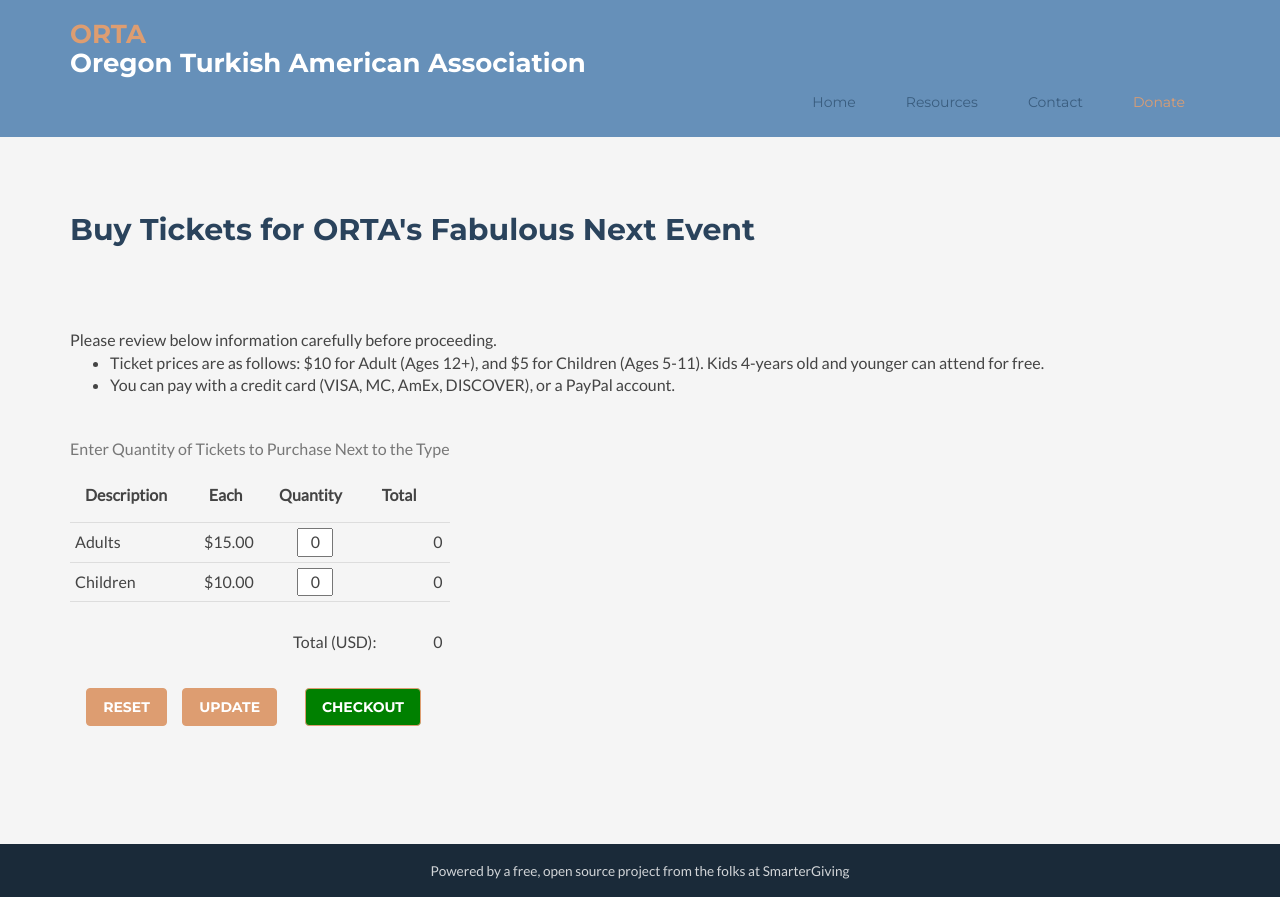
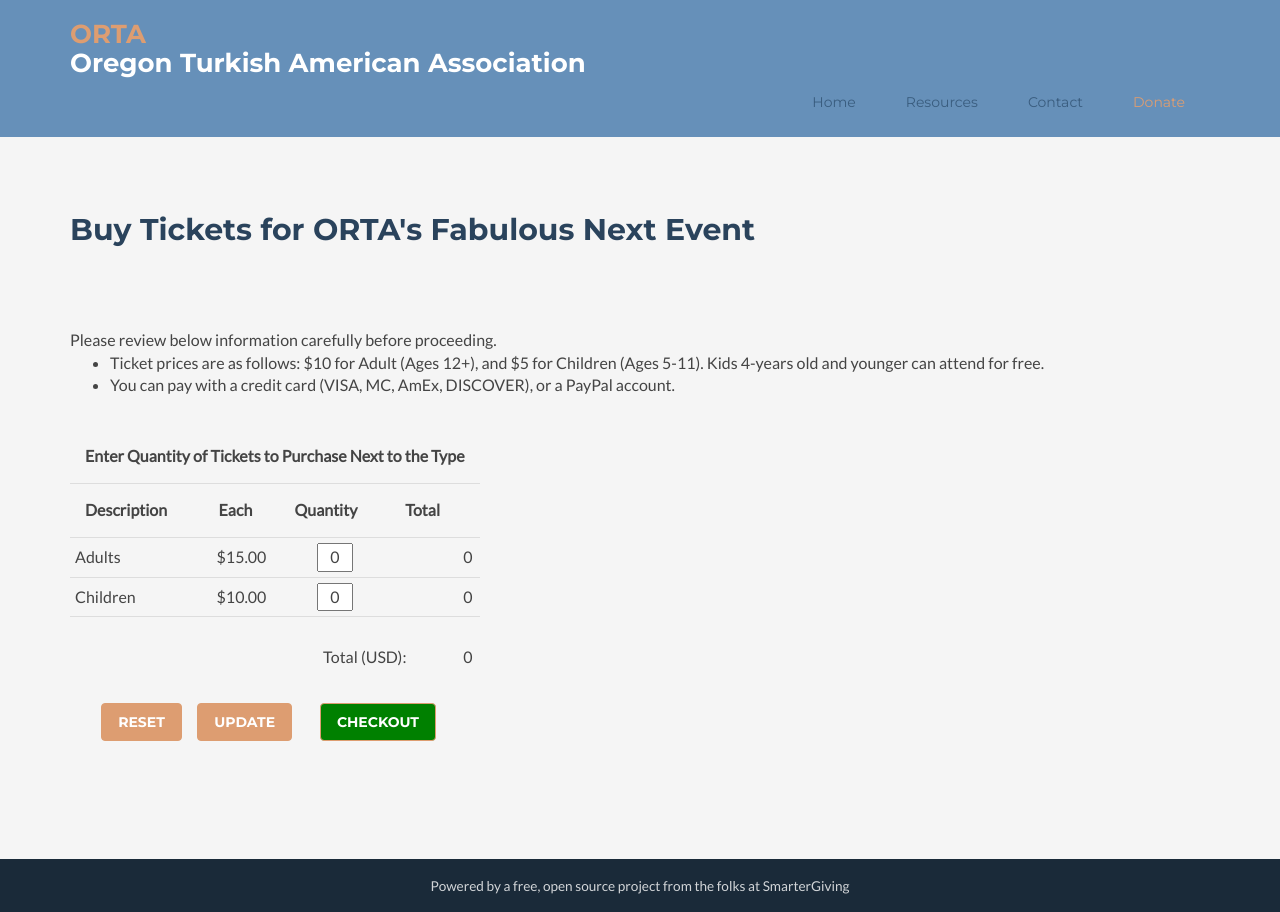
Before and after one commit to ortapdx/ortapdx.github.io, a Jekyll site: the page built from ppsample.html, in a window 1280 px wide. Built offline with Jekyll 4.4.1, drawn with Linux system fonts in a browser that asks for light colours; nearby versions of some CDN libraries; comment, search, counter and statistics services are not loaded.

Commit message:
Update ppsample.html

```diff
--- a/ppsample.html
+++ b/ppsample.html
@@ -49,8 +49,9 @@ layout: default
               method="post" action="javascript&colon;void 0;">
             <div class="input-group input-group-lg col-sm-12" style="max-width: 700px;">
             <table style="border:none;">
-            <caption style="white-space: nowrap; overflow: hidden; text-overflow:ellipsis;">Enter Quantity of Tickets to Purchase Next to the Type <br>
-            </caption>
+              <tr style="border-bottom: 1px solid #ddd;">
+                <th colspan="6" style="padding: 15px;" align="center">  Enter Quantity of Tickets to Purchase Next to the Type  </th>
+              </tr>
               <tr style="border-bottom: 1px solid #ddd;">
                 <th style="padding: 15px;" align="center">  Description  </th>
                 <th style="padding: 15px;" align="center">  Each  </th>
```
